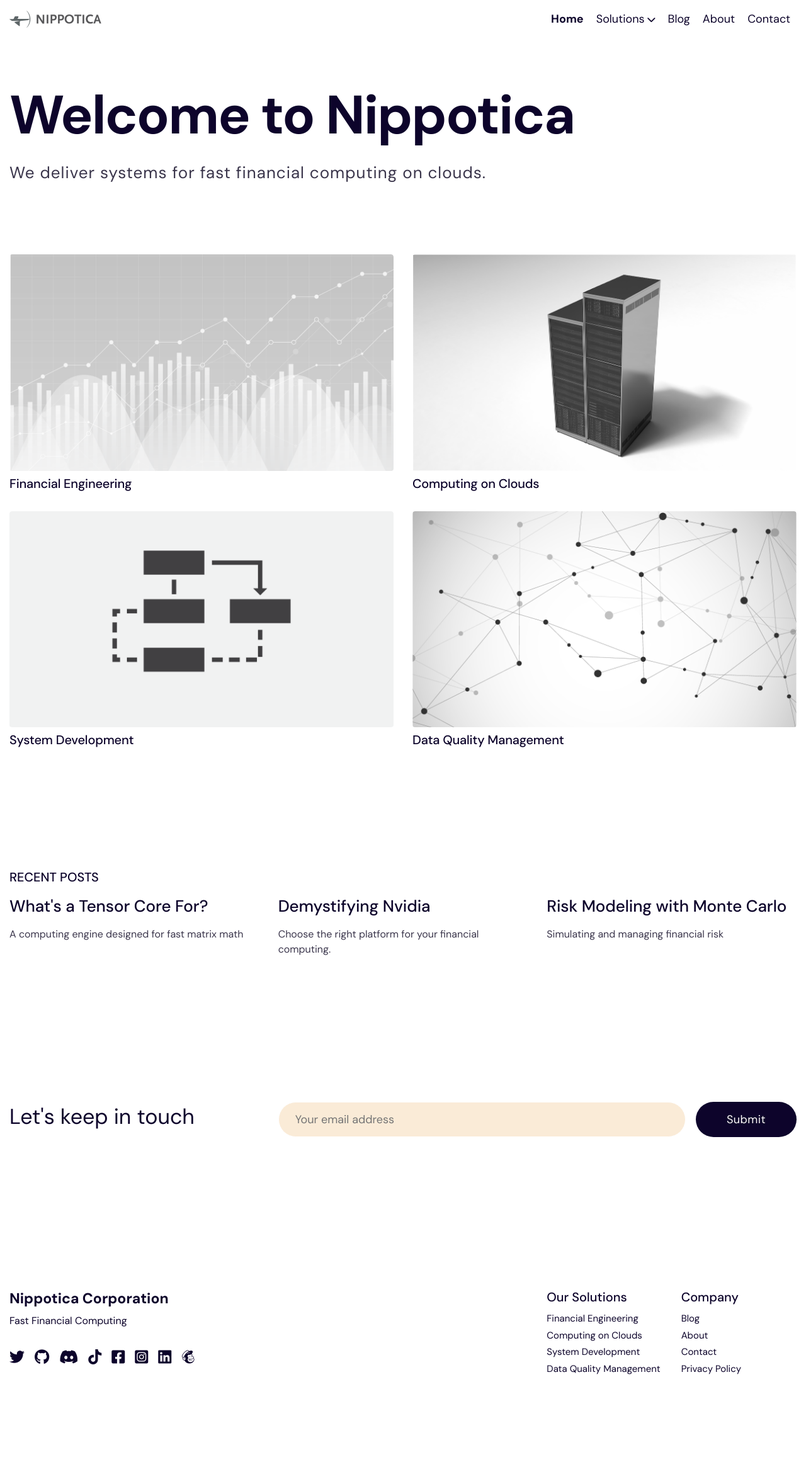
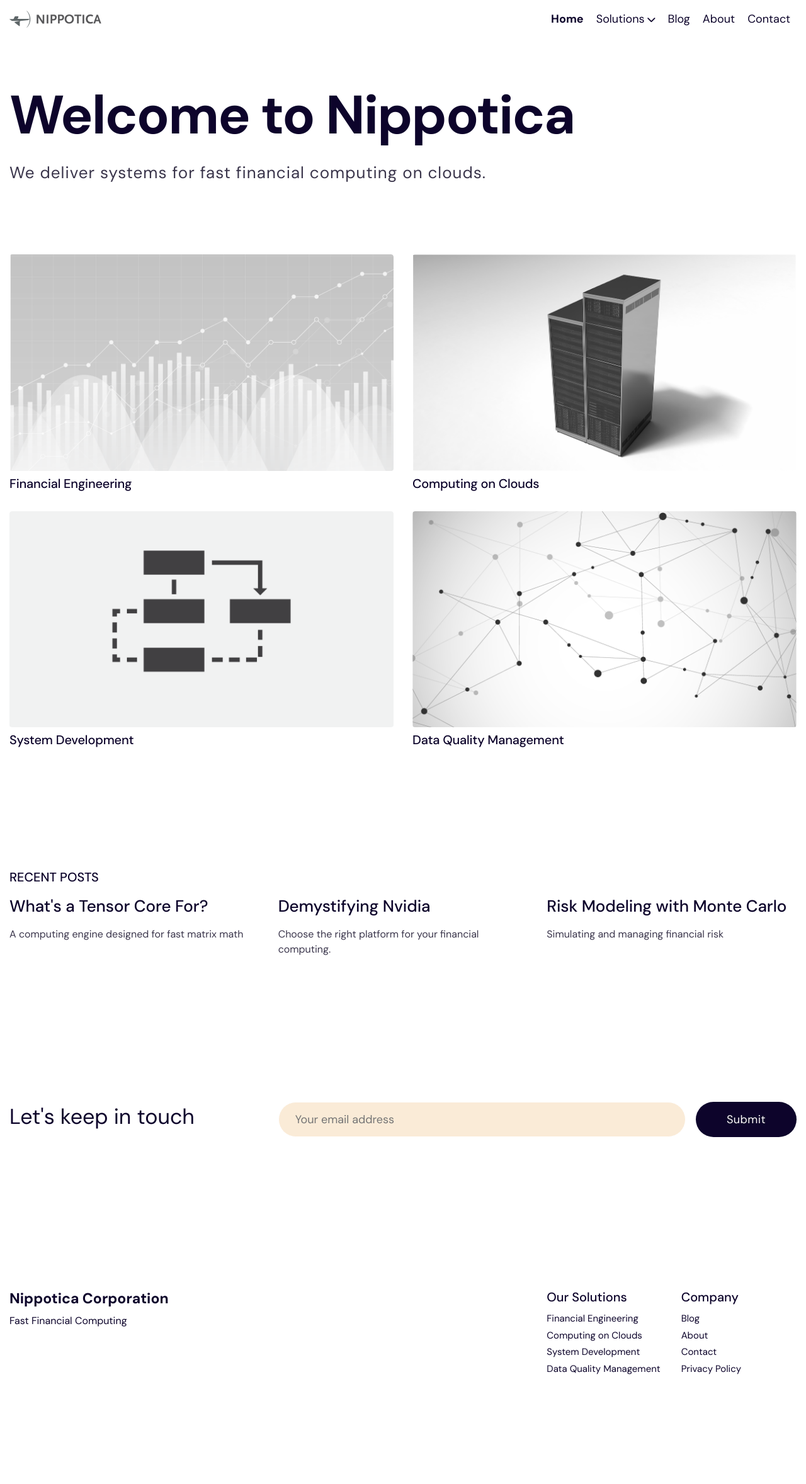
Before and after one commit to Nippotica/webnippofin, a Jekyll site: the page built from pages/home.md, in a window 1280 px wide. Shown: the whole page at 63% size. Built offline with Jekyll 4.4.1, drawn with Linux system fonts in a browser that asks for light colours.

Commit message:
Update _config.yml

```diff
--- a/_config.yml
+++ b/_config.yml
@@ -174,13 +174,13 @@ contact_form:
 
 menu:
   show_dropdown_items_in_mobile_menu: false
-  show_social_media_in_mobile_menu: true
+  show_social_media_in_mobile_menu: false
 
 footer:
   enable_footer: true # show/hide the entire footer
   footer_title: "Nippotica Corporation"
   footer_description: "Fast Financial Computing"
-  enable_social_media_icons: true
+  enable_social_media_icons: false
   enable_contact_details: false
   enable_menu_footer_primary: true
   enable_menu_footer_secondary: true
```
